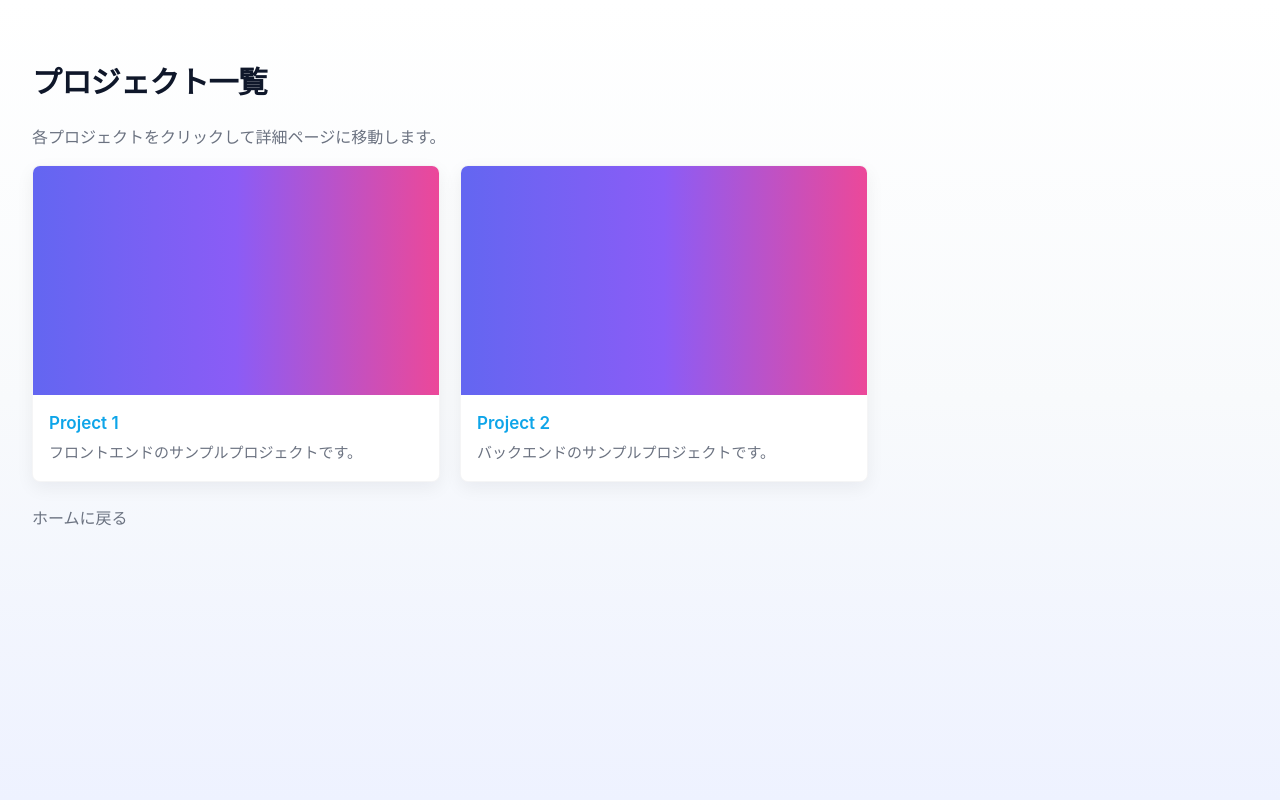
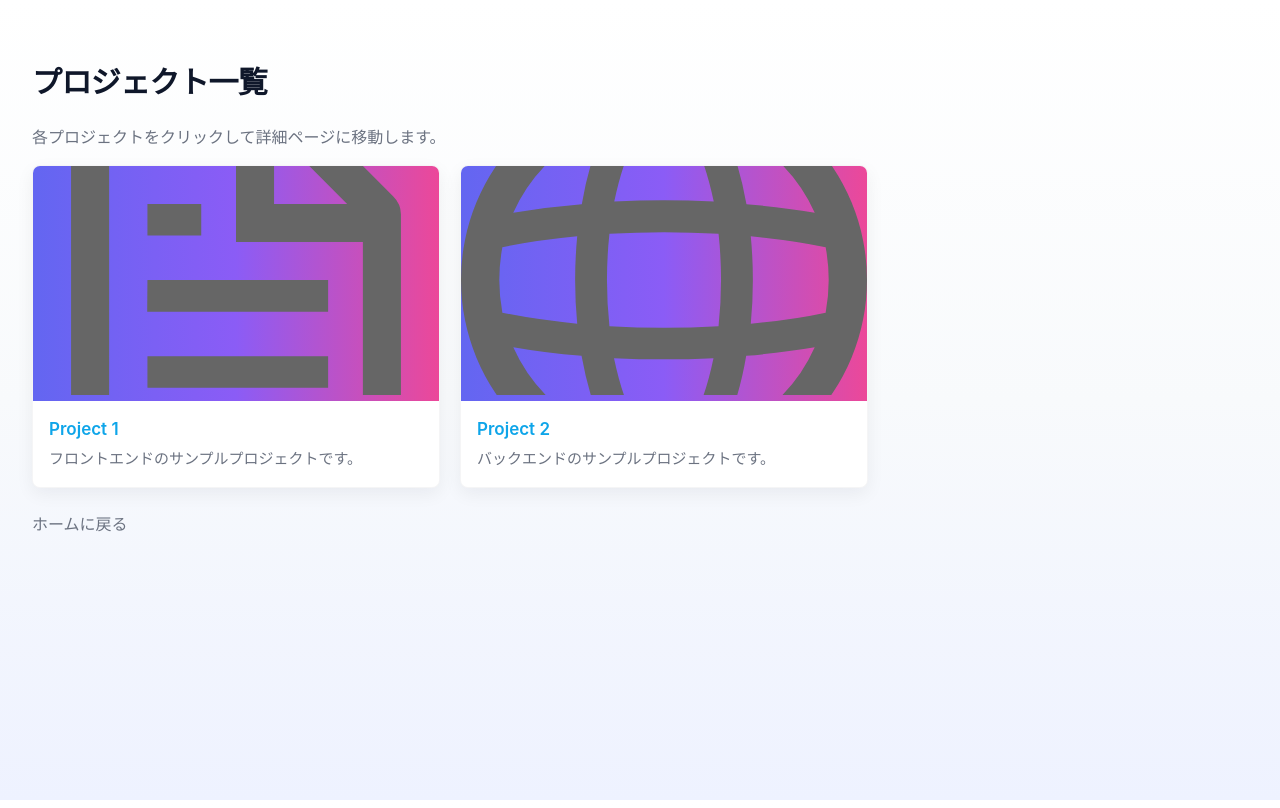
Before and after one commit to rnrn8407/portfolio, a Next.js app: page /projects in a window 1280 px wide. Shown: the top 808 px of the page. Built offline with nearby package versions, Linux system fonts and the light colour scheme.

Commit message:
fixed link

```diff
--- a/app/page.tsx
+++ b/app/page.tsx
@@ -1,3 +1,4 @@
+import Image from "next/image";
 import Link from "next/link";
 
 export default function Home() {
@@ -13,10 +14,18 @@ export default function Home() {
       </nav>
 
       <section style={{marginTop: 28}}>
-        <h2 className="text-xl font-semibold">注目プロジェクト</h2>
+        <h2 className="text-xl font-semibold">プロジェクト</h2>
         <div className="gallery">
-          <Link href="/projects/project1" className="card">
-            <div className="thumb" aria-hidden />
+          <Link href="https://test-auth-teal.vercel.app/" className="card">
+            <div className="thumb">
+              <Image
+                src="/photo_project1.png"
+                alt="Project 1 サムネイル"
+                width={800}
+                height={450}
+                style={{ objectFit: "cover", width: "100%", height: "100%" }}
+              />
+            </div>
             <div className="card-body">
               <div className="card-title">Project 1</div>
               <div className="card-desc">サンプルプロジェクト1の概要。フロントエンドのデモ。</div>
--- a/app/projects/page.tsx
+++ b/app/projects/page.tsx
@@ -1,9 +1,10 @@
+import Image from "next/image";
 import Link from "next/link";
 
 export default function ProjectsPage() {
   const projects = [
-    { id: 'project1', title: 'Project 1', desc: 'フロントエンドのサンプルプロジェクトです。' },
-    { id: 'project2', title: 'Project 2', desc: 'バックエンドのサンプルプロジェクトです。' },
+    { id: 'project1', title: 'Project 1', desc: 'フロントエンドのサンプルプロジェクトです。', thumb: '/file.svg' },
+    { id: 'project2', title: 'Project 2', desc: 'バックエンドのサンプルプロジェクトです。', thumb: '/globe.svg' },
   ];
 
   return (
@@ -14,7 +15,15 @@ export default function ProjectsPage() {
       <div className="gallery">
         {projects.map(p => (
           <Link key={p.id} href={`/projects/${p.id}`} className="card">
-            <div className="thumb" aria-hidden />
+            <div className="thumb">
+              <Image
+                src={p.thumb}
+                alt={`${p.title} のサムネイル`}
+                width={800}
+                height={450}
+                style={{ objectFit: 'cover', width: '100%', height: '100%' }}
+              />
+            </div>
             <div className="card-body">
               <div className="card-title">{p.title}</div>
               <div className="card-desc">{p.desc}</div>
--- a/app/projects/project1/page.tsx
+++ b/app/projects/project1/page.tsx
@@ -1,10 +1,19 @@
+import Image from "next/image";
 import Link from "next/link";
 
 export default function Project1Page() {
   return (
     <main className="container">
       <div className="card">
-        <div className="thumb" />
+        <div className="thumb">
+          <Image
+            src="/file.svg"
+            alt="Project 1 サムネイル"
+            width={1200}
+            height={675}
+            style={{ objectFit: 'cover', width: '100%', height: '100%' }}
+          />
+        </div>
         <div className="card-body">
           <h1 className="card-title">Project 1</h1>
           <p className="card-desc">このページは Project 1 の詳細です。ここに目的、技術スタック、成果物の説明、デモやソースコードへのリンクを記載します。</p>
```
Also changed, not shown: public/photo_project1.png (added).
